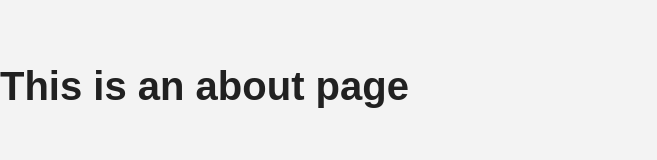
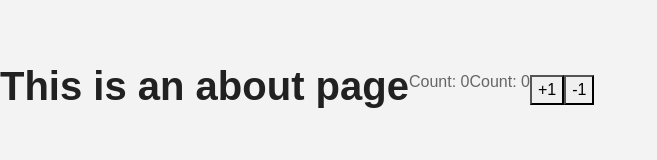
Before and after one commit to Joshua-CY/vue_ts_site, a Vue app: page /about in a window 1280 px wide. Shown: the part 382-542 px from the top of the page, without its empty margins (0-657 px from the left). Built offline with nearby package versions, Linux system fonts and the light colour scheme.

Commit message:
實作pinia取值

```diff
--- a/src/main.ts
+++ b/src/main.ts
@@ -7,9 +7,10 @@ import router from './router'
 //import './assets/main.css'
 import './assets/custom.css';
 
+const pinia = createPinia()
 const app = createApp(App)
 
-app.use(createPinia())
+app.use(pinia)
 app.use(router)
 
 app.mount('#app')
--- /dev/null
+++ b/src/stores/useCounterStore.ts
@@ -0,0 +1,18 @@
+import { defineStore } from 'pinia';
+
+export const useCounterStoreV2 = defineStore('counter', {
+    state: () => {
+        return { count: 0 }
+    },
+    getters: {
+        double: (state) => state.count * 2,
+    },
+    actions: {
+        increment() {
+            this.count++;
+        },
+        reduce() {
+            this.count--;
+        }
+    },
+})
--- a/src/views/AboutView.vue
+++ b/src/views/AboutView.vue
@@ -1,6 +1,10 @@
 <template>
   <div class="about">
     <h1>This is an about page</h1>
+    <p>Count: {{ counter.count }}</p>
+    <p>Count: {{ counter.double }}</p>
+    <button @click="connterStore.increment">+1</button>
+    <button @click="connterStore.reduce">-1</button>
   </div>
   <input type="text" v-model="search">
   <p>search trem - {{ search }}</p>
@@ -22,6 +26,8 @@
 <script setup lang="ts">
 import { computed, ref, watch} from 'vue';
 import Footer from '../components/Footer.vue';
+import { useCounterStoreV2 } from '@/stores/useCounterStore';
+import { storeToRefs } from 'pinia';
 
 // export default {
 //   name: 'Home',
@@ -36,6 +42,9 @@ import Footer from '../components/Footer.vue';
 //     return {names, search, matchingNames}
 //   }
 // }
+
+    const connterStore = useCounterStoreV2();
+    const counter = storeToRefs(connterStore);
 
     const search = ref('');
     const names = ref(['mario', 'youshi', 'luggi', 'toad',]);
```
